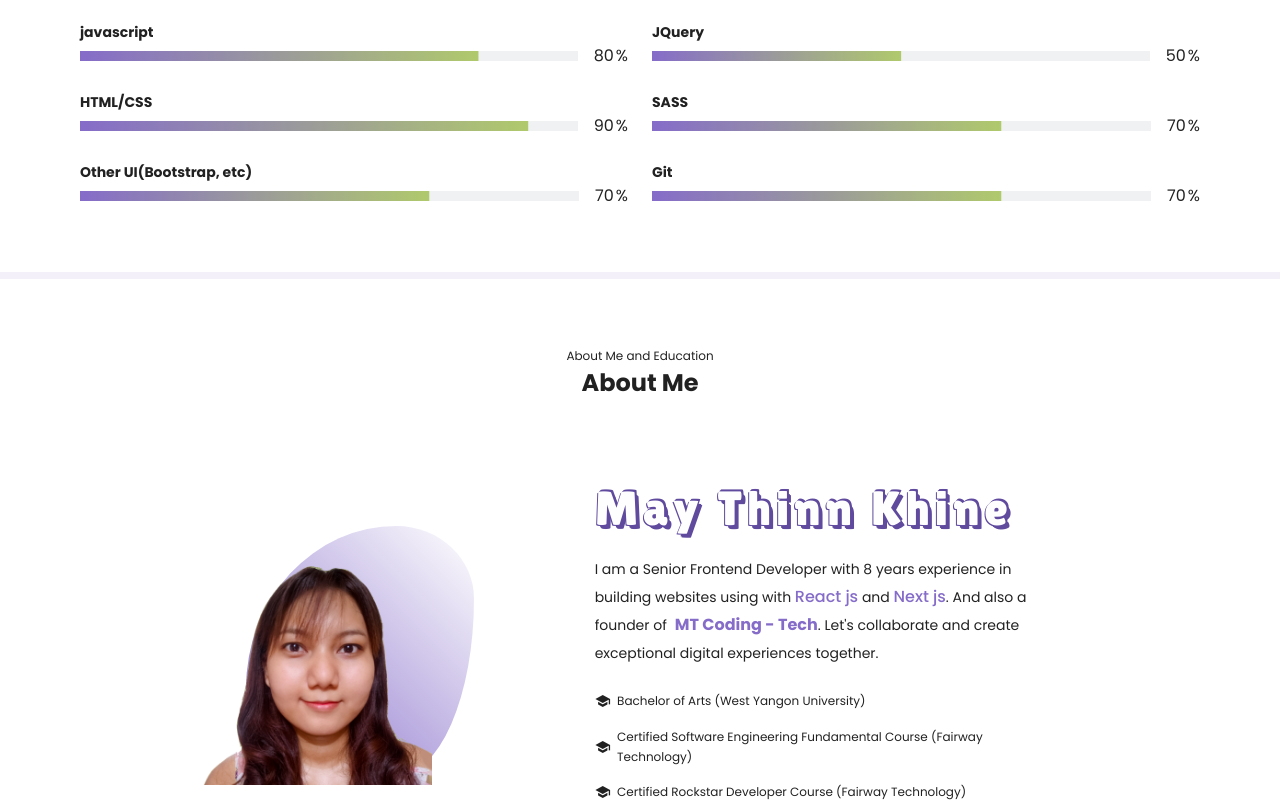
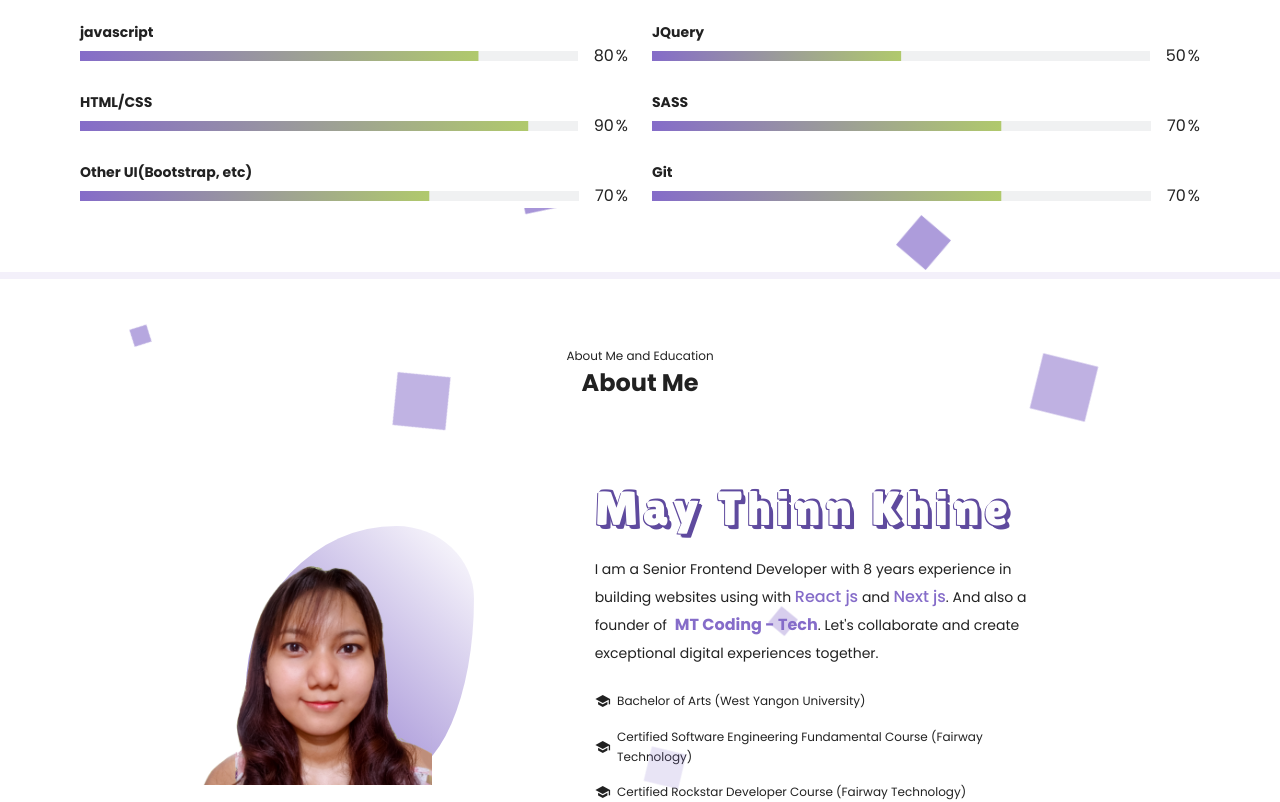
Before and after one commit to developer-maythinn/maythinn-portfolio, a Next.js app: page / in a window 1280 px wide. Shown: the part 1180-1982 px from the top of the page. Built offline with nearby package versions, Linux system fonts and the light colour scheme; a web font is replaced by a local one.

Commit message:
add animation

```diff
--- a/public/css/globalStyles.css
+++ b/public/css/globalStyles.css
@@ -97,3 +97,116 @@
   background-position: 100%;
   color: #2998ff;
 }
+body {
+  /* animation: pulse 10s infinite; */
+}
+
+.bubbles {
+  position: absolute;
+  top: 0;
+  left: 0;
+  width: 100%;
+  height: 100%;
+  z-index: 0;
+  transform: translateZ(0);
+}
+
+.bubbles li {
+  position: absolute;
+  list-style: none;
+  display: block;
+  bottom: -50px;
+  animation: circle 15s infinite;
+  transition-timing-function: linear;
+  /* clip-path: polygon(
+    50% 0%,
+    61% 35%,
+    98% 35%,
+    68% 57%,
+    79% 91%,
+    50% 70%,
+    21% 91%,
+    32% 57%,
+    2% 35%,
+    39% 35%
+  ); */
+  /* clip-path: circle(50% at 50% 50%); */
+
+  clip-path: polygon(50% 0%, 100% 50%, 50% 100%, 0% 50%);
+}
+
+.bubbles li:nth-child(1) {
+  width: 40px;
+  height: 40px;
+  left: 20%;
+}
+
+.bubbles li:nth-child(2) {
+  width: 60px;
+  height: 60px;
+  left: 40%;
+  /* animation-delay: 1s; */
+  animation-duration: 16s;
+  /* background-color: red; */
+}
+
+.bubbles li:nth-child(3) {
+  width: 30px;
+  height: 30px;
+  left: 60%;
+  animation-delay: 4s;
+  animation-duration: 13s;
+}
+
+.bubbles li:nth-child(4) {
+  width: 80px;
+  height: 80px;
+  left: 80%;
+  animation-delay: 1s;
+  animation-duration: 19s;
+}
+
+.bubbles li:nth-child(5) {
+  width: 50px;
+  height: 50px;
+  left: 50%;
+  animation-delay: 5s;
+  animation-duration: 12s;
+}
+
+.bubbles li:nth-child(6) {
+  width: 25px;
+  height: 25px;
+  left: 10%;
+  animation-delay: 3s;
+  animation-duration: 11s;
+}
+
+.bubbles li:nth-child(7) {
+  width: 55px;
+  height: 55px;
+  left: 70%;
+  animation-delay: 2.5s;
+  animation-duration: 11s;
+}
+
+.bubbles li:nth-child(8) {
+  width: 75px;
+  height: 75px;
+  left: 30%;
+  animation-delay: 3.5s;
+  animation-duration: 11s;
+}
+
+@keyframes circle {
+  0% {
+    -webkit-transform: translateY(0);
+    transform: translateY(0);
+  }
+  100% {
+    background-color: #856cc9;
+
+    -webkit-transform: translateY(-1080px) rotate(800deg);
+    transform: translateY(-1080px) rotate(800deg);
+  }
+}
--- a/src/app/page.js
+++ b/src/app/page.js
@@ -75,6 +75,16 @@ function page(props) {
           <KeyboardArrowUpIcon />
         </Fab>
       </ScrollTop>
+      <ul class="bubbles">
+        <li></li>
+        <li></li>
+        <li></li>
+        <li></li>
+        <li></li>
+        <li></li>
+        <li></li>
+        <li></li>
+      </ul>
     </>
   );
 }
--- a/src/components/About.js
+++ b/src/components/About.js
@@ -17,7 +17,7 @@ const TypoLang = styled(Typography)(({ theme }) => ({
 }));
 function About() {
   return (
-    <>
+    <Box sx={{ position: "relative" }}>
       <ParentSection
         caption={"About Me and Education"}
         title={"About Me"}
@@ -183,7 +183,17 @@ function About() {
           </Grid>
         </Box>
       </ParentSection>
-    </>
+      <ul class="bubbles">
+        <li></li>
+        <li></li>
+        <li></li>
+        <li></li>
+        <li></li>
+        <li></li>
+        <li></li>
+        <li></li>
+      </ul>
+    </Box>
   );
 }
 
--- a/src/components/SkillSection.js
+++ b/src/components/SkillSection.js
@@ -63,7 +63,16 @@ function SkillSection() {
         title={"My Expertise Area"}
         id="skills"
       >
-        <Grid container sx={{ mt: 6 }} spacing={3}>
+        <Grid
+          container
+          sx={{
+            mt: 6,
+            position: "relative",
+            zIndex: 999,
+            background: "linear-gradient(to top, #fff 70%, transparent)",
+          }}
+          spacing={3}
+        >
           {skills &&
             skills.length > 0 &&
             skills.map((skill, index) => {
```
